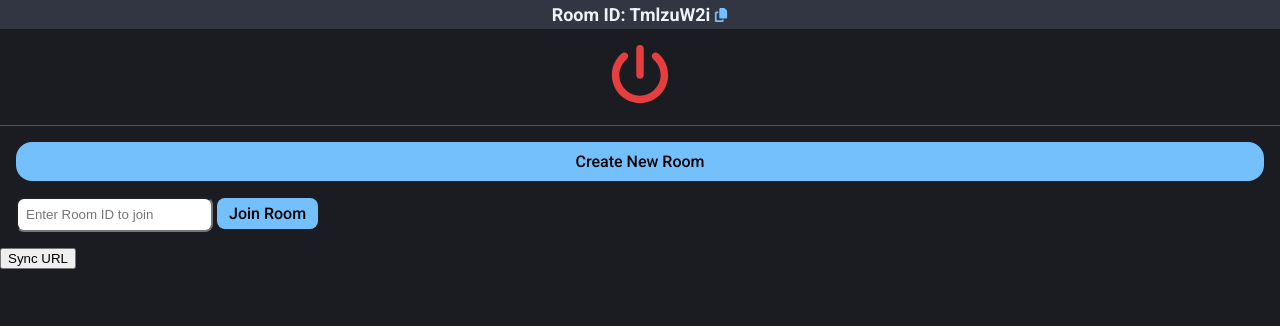
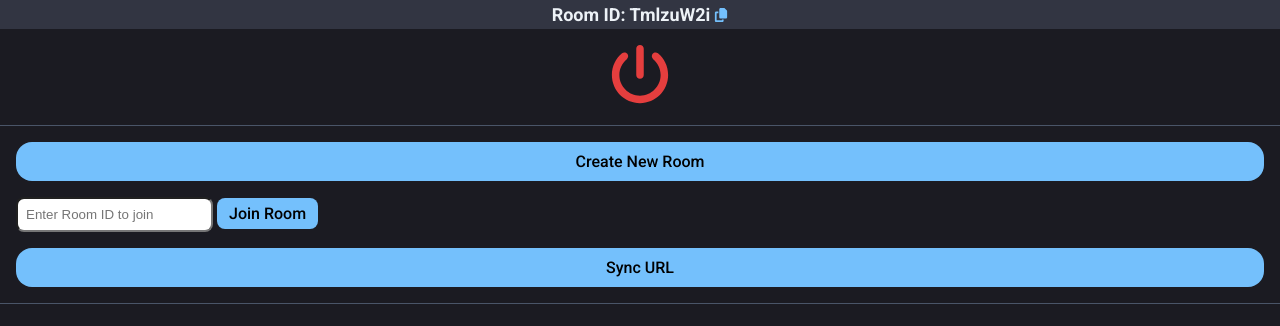
Before and after one commit to ChrisLFieldsII/watch-room, a website built with webpack: page browserAction/index.html in a window 1280 px wide. Built offline with nearby package versions, Linux system fonts and the light colour scheme; some packages are replaced by stand-ins of ours; no server answers.

Commit message:
improve sync btn styles

```diff
--- a/browserAction/index.html
+++ b/browserAction/index.html
@@ -67,10 +67,10 @@
     <hr class="my-16" />
 
     <!-- create new room btn -->
-    <div class="row px-16">
+    <div class="row px-16 mb-16">
       <button
         id="create-room-btn"
-        class="btn-block mb-16"
+        class="btn-block"
         title="Generate a new room id"
       >
         <span class="roboto-medium fs-16">Create New Room</span>
@@ -90,6 +90,18 @@
       </button>
     </div>
 
+    <div class="px-16 mb-16">
+      <button
+        id="sync-url-btn"
+        class="btn-block"
+        title="Sync the URL so other users in the room go to the same page"
+      >
+        <span class="roboto-medium fs-16">Sync URL</span>
+      </button>
+    </div>
+
+    <hr class="my-16" />
+
     <script src="../dist/browserAction.js"></script>
   </body>
 </html>
--- a/src/browserAction.ts
+++ b/src/browserAction.ts
@@ -40,13 +40,10 @@ function renderJoinRoomInput({
 }
 
 function renderSyncBtn() {
-  const syncBtn = $('<button class="block">Sync URL</button>')
-  syncBtn.prop('title', 'Sync the current tab with other users in the room')
+  const syncBtn = $('#sync-url-btn')
   syncBtn.on('click', async () => {
     sendMessageToTab({ type: 'sync' })
   })
-
-  $('body').append(syncBtn)
 }
 
 function renderFoundVideo(foundVideo: boolean) {
```
Also changed, not shown: README.md.
